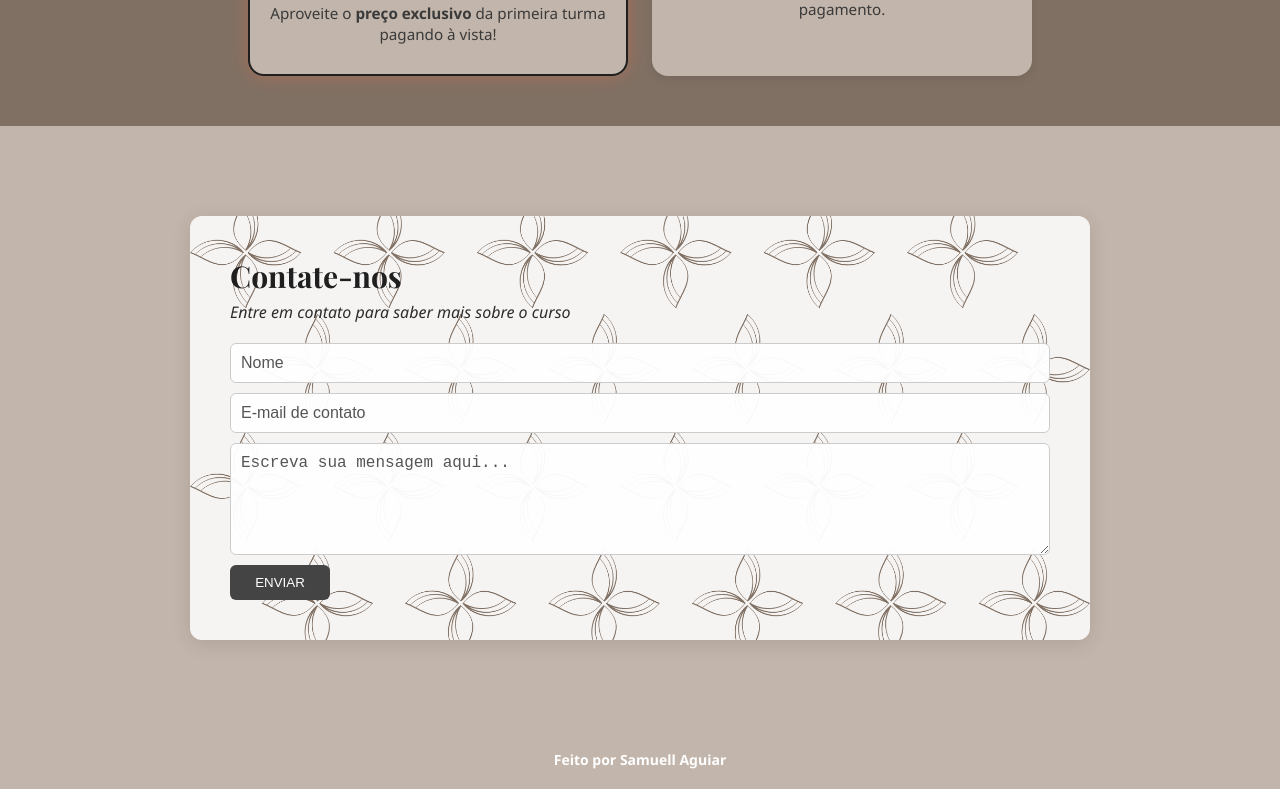
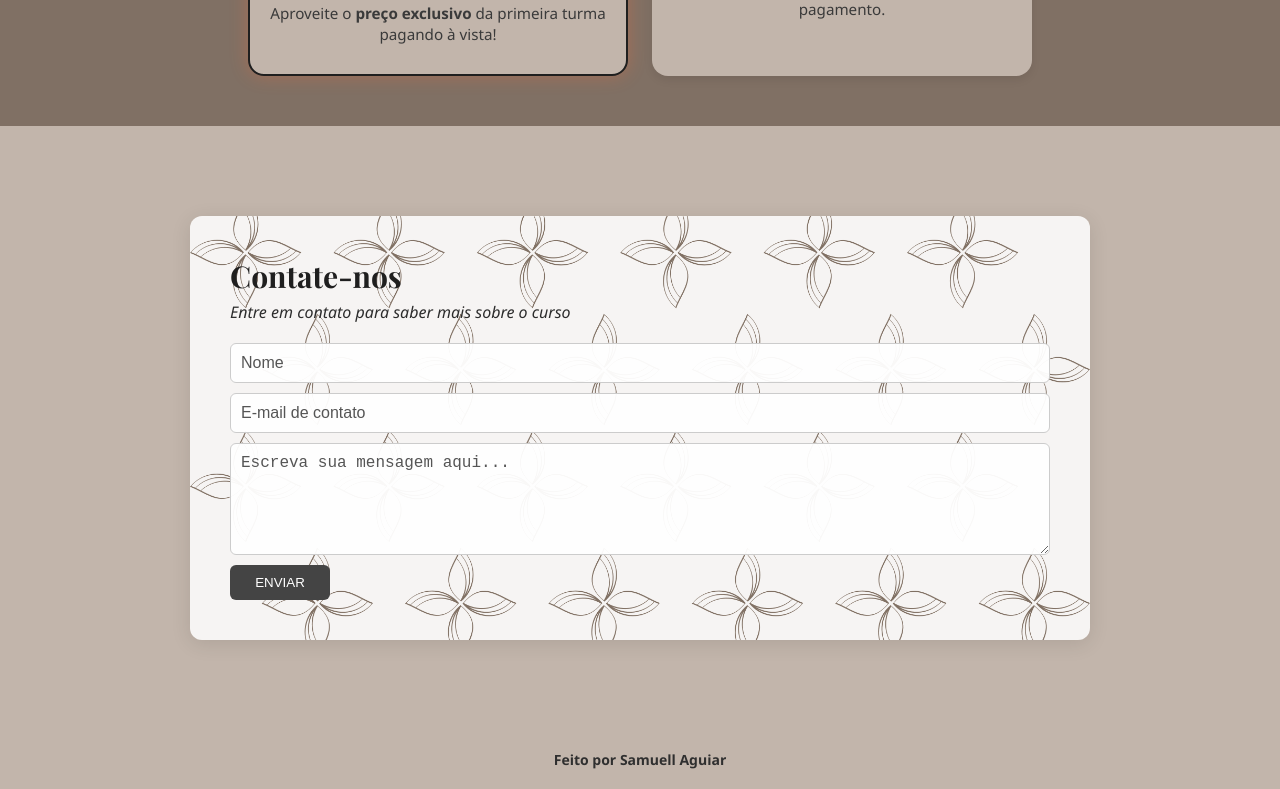
Before and after one commit to SamuellAguiar/Site_Kelly, a React (Vite) app in the folder landing-page/landing-page/: page / in a window 1280 px wide. Shown: the part 3646-4435 px from the top of the page. Built offline with nearby package versions, Linux system fonts and the light colour scheme; a web font is replaced by a local one.

Commit message:
style(footer): update Footer.css styles

```diff
--- a/landing-page/landing-page/src/components/footer/Footer.css
+++ b/landing-page/landing-page/src/components/footer/Footer.css
@@ -1,6 +1,6 @@
 .footer {
      background-color: #C2B5AB;
-     color: #ffffff;
+     color: #2f2f2f;
      text-align: center;
      padding: 20px 0;
 }
```
